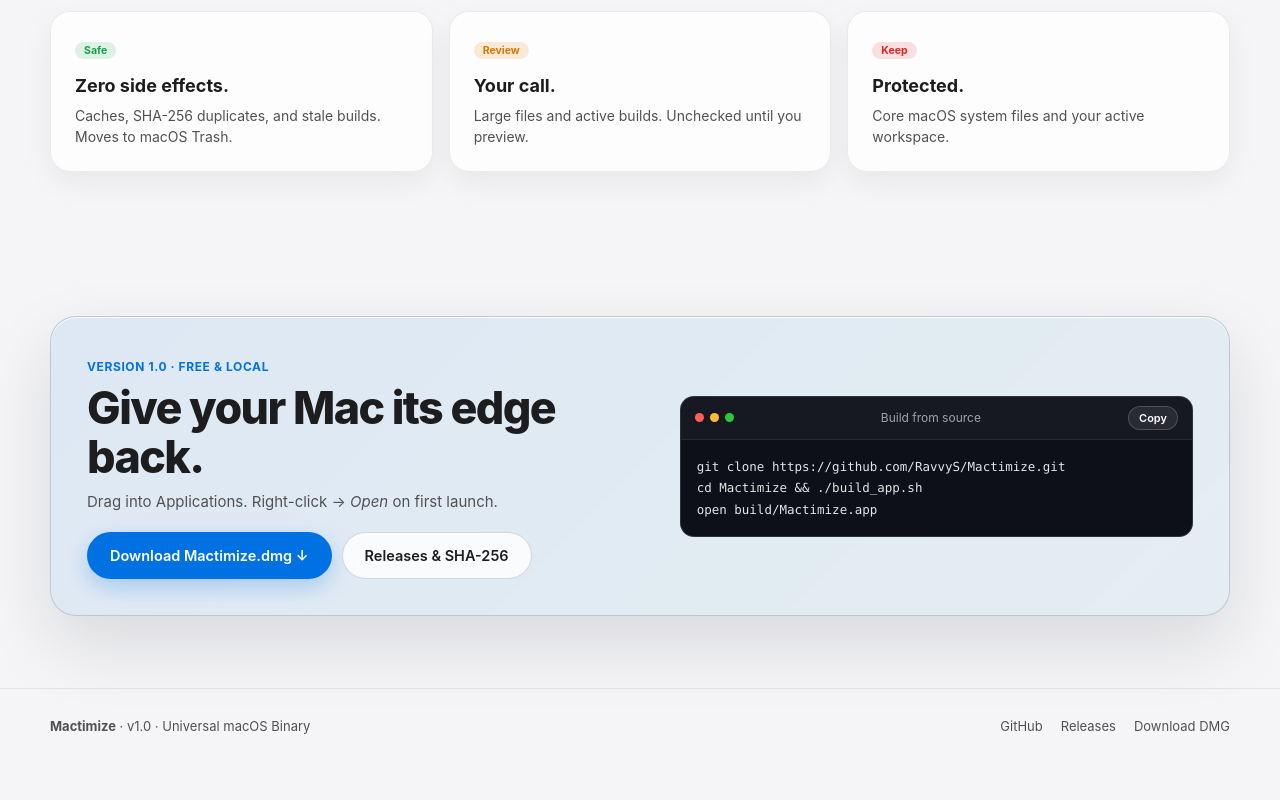
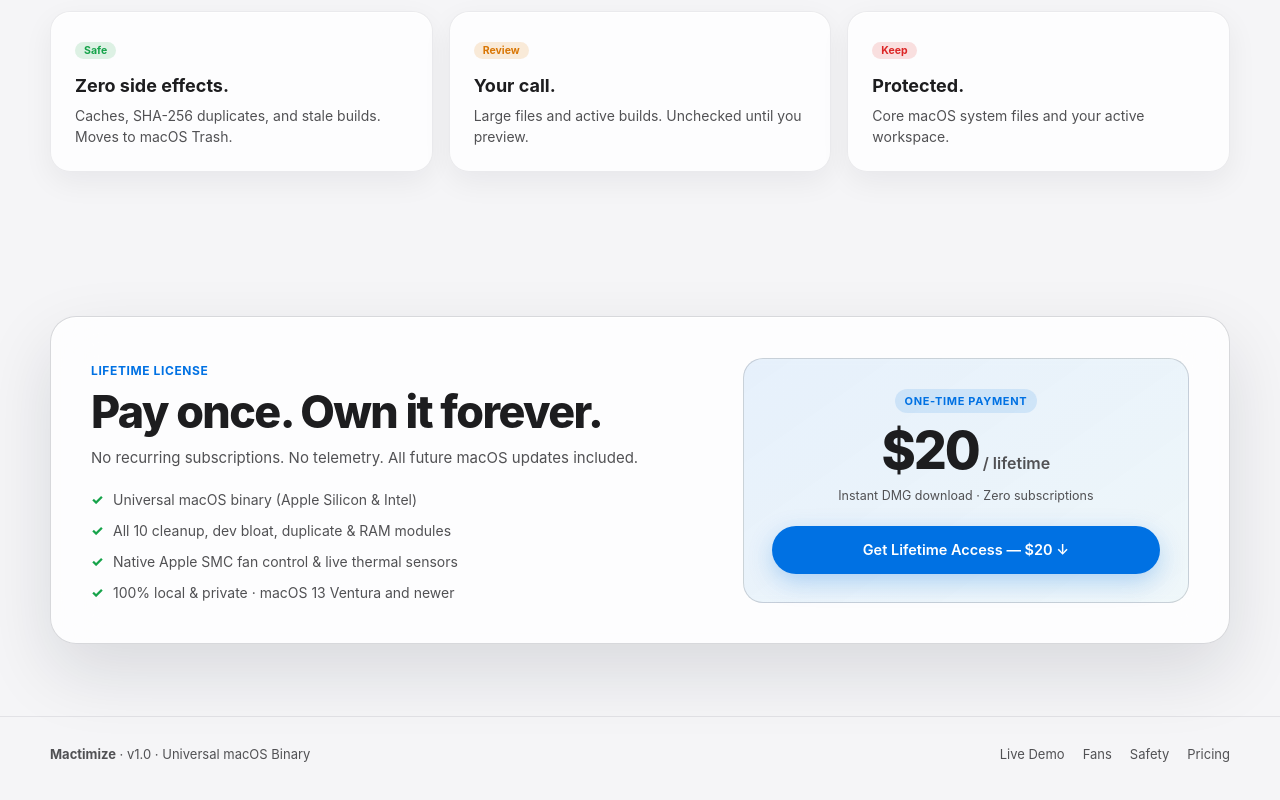
Before and after one commit to RavvyS/Mactimize-Website, a plain HTML site: page index.html in a window 1280 px wide. Shown: the part 1846-2646 px from the top of the page. Before the commit the page ends 2625 px from the top, so only its background shows below. Drawn offline with Linux system fonts and the light colour scheme.

Commit message:
Remove GitHub/free build section and add  Lifetime Access pricing card

```diff
--- a/index.html
+++ b/index.html
@@ -33,15 +33,15 @@
         <a href="#live-app">Live Demo</a>
         <a href="#cooling">Fans</a>
         <a href="#safety">Safety</a>
-        <a href="#download">Install</a>
+        <a href="#pricing">Pricing</a>
       </nav>
 
       <div class="nav-actions">
         <button type="button" class="glass-icon-btn" id="themeToggleBtn" aria-label="Toggle Light and Dark mode" title="Toggle theme">
           <span id="themeIcon" aria-hidden="true">☾</span>
         </button>
-        <a class="btn-glass-primary" href="https://github.com/RavvyS/Mactimize/releases/latest/download/Mactimize.dmg">
-          Download v1.0
+        <a class="btn-glass-primary" href="#pricing">
+          Get Mactimize · $20
         </a>
       </div>
     </div>
@@ -51,25 +51,25 @@
     <!-- Minimalist Hero -->
     <section id="top" class="hero">
       <div class="container hero-center">
-        <a class="liquid-pill" href="https://github.com/RavvyS/Mactimize/releases" target="_blank" rel="noopener noreferrer">
+        <span class="liquid-pill">
           <span class="pulse-dot" aria-hidden="true"></span>
           Version 1.0 · Universal Binary (Apple Silicon &amp; Intel) · macOS 13+
-        </a>
+        </span>
 
         <h1 class="hero-title">
           Lean. Mean.<br /><span class="apple-gradient">Impossibly clean.</span>
         </h1>
 
         <p class="hero-desc">
-          Explore real MacBook insights right here before you install — click any sidebar tab, inspect items, test fan controls, or run a live scan.
+          Explore real MacBook insights right here before you install — click any sidebar tab, test fan controls, or run a live scan.
         </p>
 
         <div class="hero-actions">
           <a class="btn-apple-blue" href="https://github.com/RavvyS/Mactimize/releases/latest/download/Mactimize.dmg">
-            Download Mactimize.dmg ↓
+            Get Lifetime Access — $20 ↓
           </a>
-          <a class="btn-apple-glass" href="https://github.com/RavvyS/Mactimize" target="_blank" rel="noopener noreferrer">
-            GitHub
+          <a class="btn-apple-glass" href="#pricing">
+            See What’s Included
           </a>
         </div>
       </div>
@@ -277,36 +277,30 @@
       </div>
     </section>
 
-    <!-- Clean Minimal Download CTA -->
-    <section id="download" class="section">
+    <!-- Minimalist $20 Lifetime Access Pricing Section -->
+    <section id="pricing" class="section">
       <div class="container">
-        <div class="download-glass">
-          <div class="download-left">
-            <span class="eyebrow-text">Version 1.0 · Free &amp; Local</span>
-            <h2>Give your Mac its edge back.</h2>
-            <p>Drag into Applications. Right-click → <em>Open</em> on first launch.</p>
+        <div class="pricing-card">
+          <div class="pricing-left">
+            <span class="eyebrow-text">Lifetime License</span>
+            <h2>Pay once. Own it forever.</h2>
+            <p class="pricing-sub">No recurring subscriptions. No telemetry. All future macOS updates included.</p>
 
-            <div class="download-cta-row">
-              <a class="btn-apple-blue" href="https://github.com/RavvyS/Mactimize/releases/latest/download/Mactimize.dmg">
-                Download Mactimize.dmg ↓
-              </a>
-              <a class="btn-apple-glass" href="https://github.com/RavvyS/Mactimize/releases" target="_blank" rel="noopener noreferrer">
-                Releases &amp; SHA-256
-              </a>
-            </div>
+            <ul class="pricing-list">
+              <li>Universal macOS binary (Apple Silicon &amp; Intel)</li>
+              <li>All 10 cleanup, dev bloat, duplicate &amp; RAM modules</li>
+              <li>Native Apple SMC fan control &amp; live thermal sensors</li>
+              <li>100% local &amp; private · macOS 13 Ventura and newer</li>
+            </ul>
           </div>
 
-          <div class="code-window">
-            <div class="code-head">
-              <div class="window-dots sm" aria-hidden="true">
-                <span class="dot-red"></span><span class="dot-yellow"></span><span class="dot-green"></span>
-              </div>
-              <span>Build from source</span>
-              <button type="button" class="copy-btn" id="copyCmdBtn">Copy</button>
-            </div>
-            <pre><code id="installCommands">git clone https://github.com/RavvyS/Mactimize.git
-cd Mactimize &amp;&amp; ./build_app.sh
-open build/Mactimize.app</code></pre>
+          <div class="pricing-right">
+            <div class="price-badge">One-Time Payment</div>
+            <div class="price-amount">$20<span> / lifetime</span></div>
+            <p class="price-note">Instant DMG download · Zero subscriptions</p>
+            <a class="btn-apple-blue pricing-cta" href="https://github.com/RavvyS/Mactimize/releases/latest/download/Mactimize.dmg">
+              Get Lifetime Access — $20 ↓
+            </a>
           </div>
         </div>
       </div>
@@ -317,9 +311,10 @@ open build/Mactimize.app</code></pre>
     <div class="container footer-row">
       <span><strong>Mactimize</strong> · v1.0 · Universal macOS Binary</span>
       <div class="footer-nav">
-        <a href="https://github.com/RavvyS/Mactimize" target="_blank" rel="noopener noreferrer">GitHub</a>
-        <a href="https://github.com/RavvyS/Mactimize/releases" target="_blank" rel="noopener noreferrer">Releases</a>
-        <a href="https://github.com/RavvyS/Mactimize/releases/latest/download/Mactimize.dmg">Download DMG</a>
+        <a href="#live-app">Live Demo</a>
+        <a href="#cooling">Fans</a>
+        <a href="#safety">Safety</a>
+        <a href="#pricing">Pricing</a>
       </div>
     </div>
   </footer>
--- a/styles.css
+++ b/styles.css
@@ -657,31 +657,48 @@ code {
 .tier-card h3 { margin: 12px 0 6px; font-size: 18px; }
 .tier-card p { margin: 0; font-size: 14px; color: var(--text-2); }
 
-.download-glass {
-  display: grid; grid-template-columns: minmax(0, 1.1fr) minmax(0, 1fr); gap: 28px; align-items: center;
-  padding: 36px; border-radius: 26px;
-  background: linear-gradient(135deg, rgba(0,113,227,0.09), rgba(8,145,178,0.07));
-  border: 1px solid var(--glass-border-hover); box-shadow: var(--glass-specular), var(--shadow-lg);
+/* Minimalist $20 Lifetime Access Pricing Card */
+.pricing-card {
+  display: grid;
+  grid-template-columns: minmax(0, 1.25fr) minmax(0, 0.9fr);
+  gap: 32px;
+  align-items: center;
+  padding: 40px;
+  border-radius: 26px;
+  background: var(--glass-bg);
+  backdrop-filter: blur(26px);
+  border: 1px solid var(--glass-border-hover);
+  box-shadow: var(--glass-specular), var(--shadow-lg);
 }
-.download-left p { color: var(--text-2); font-size: 15px; margin: 10px 0 18px; }
-.download-cta-row { display: flex; flex-wrap: wrap; gap: 10px; }
-
-.code-window {
-  background: #0d1018; color: #f5f5f7; border-radius: 14px;
-  border: 1px solid rgba(255,255,255,0.14); overflow: hidden;
+.pricing-sub { color: var(--text-2); font-size: 15px; margin: 10px 0 20px; }
+.pricing-list {
+  list-style: none; padding: 0; margin: 0;
+  display: flex; flex-direction: column; gap: 10px;
+  font-size: 14px; color: var(--text-2);
 }
-.code-head {
-  display: flex; align-items: center; justify-content: space-between;
-  padding: 9px 14px; background: rgba(255,255,255,0.04);
-  border-bottom: 1px solid rgba(255,255,255,0.08); font-size: 12px; color: #a1a1aa;
+.pricing-list li { position: relative; padding-left: 22px; }
+.pricing-list li::before {
+  content: "✓"; position: absolute; left: 0; color: var(--green); font-weight: 800;
 }
-.copy-btn {
-  border: 1px solid rgba(255,255,255,0.18); background: rgba(255,255,255,0.08);
-  color: #fff; font-family: inherit; font-size: 11px; font-weight: 600;
-  padding: 4px 10px; border-radius: 999px; cursor: pointer;
+.pricing-right {
+  padding: 28px;
+  border-radius: 20px;
+  background: linear-gradient(145deg, rgba(0,113,227,0.09), rgba(8,145,178,0.06));
+  border: 1px solid var(--glass-border-hover);
+  text-align: center;
 }
-.code-window pre { margin: 0; padding: 16px; overflow-x: auto; }
-.code-window code { background: transparent; border: 0; padding: 0; font-size: 12.5px; line-height: 1.7; color: #e4e4e7; }
+.price-badge {
+  display: inline-block;
+  font-size: 11px; font-weight: 700; text-transform: uppercase; letter-spacing: 0.06em;
+  color: var(--blue); background: rgba(0,113,227,0.12);
+  padding: 4px 10px; border-radius: 999px; margin-bottom: 12px;
+}
+.price-amount {
+  font-size: 52px; font-weight: 800; letter-spacing: -0.04em; line-height: 1;
+}
+.price-amount span { font-size: 16px; font-weight: 600; color: var(--text-2); letter-spacing: 0; }
+.price-note { font-size: 12.5px; color: var(--text-2); margin: 10px 0 20px; }
+.pricing-cta { width: 100%; justify-content: center; }
 
 .footer { padding: 28px 0 42px; border-top: 1px solid var(--glass-border); color: var(--text-2); font-size: 13px; }
 .footer-row { display: flex; justify-content: space-between; align-items: center; flex-wrap: wrap; gap: 12px; }
@@ -717,7 +734,7 @@ code {
   .mz-nav-scroll { display: flex; gap: 4px; overflow-x: auto; padding: 6px 10px; }
   .mz-nav-group, .mz-sidebar-footer, .mz-disk-card { display: none; }
   .mz-nav-btn { width: auto; flex: none; }
-  .mz-fans-grid, .cooling-shell, .safety-trio, .download-glass { grid-template-columns: 1fr; }
+  .mz-fans-grid, .cooling-shell, .safety-trio, .pricing-card { grid-template-columns: 1fr; }
 }
 
 @media (prefers-reduced-motion: reduce) {
```
